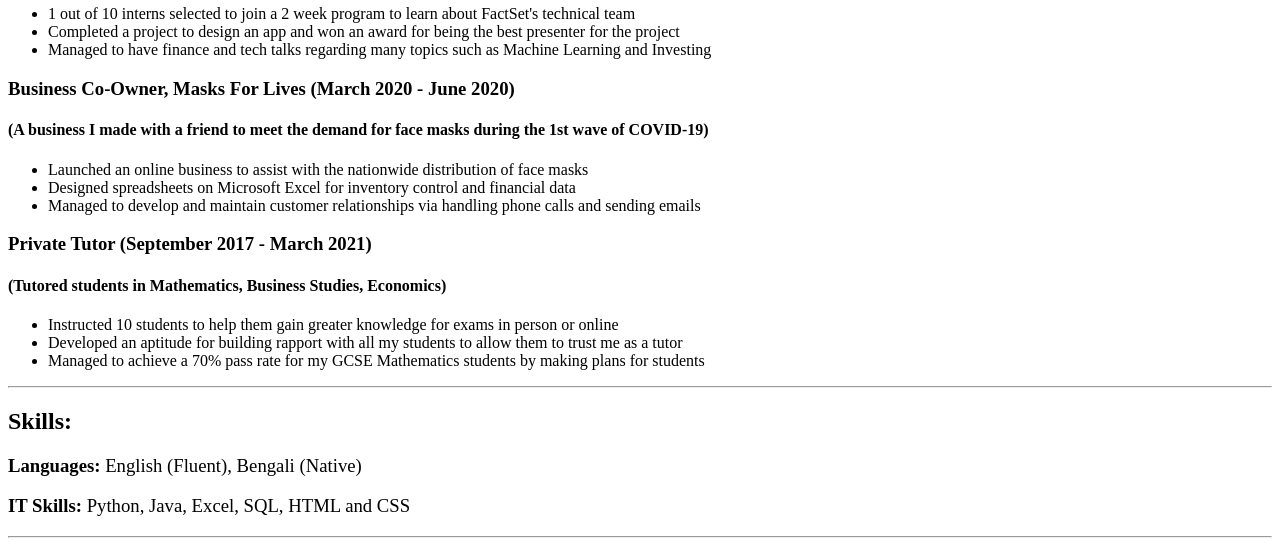
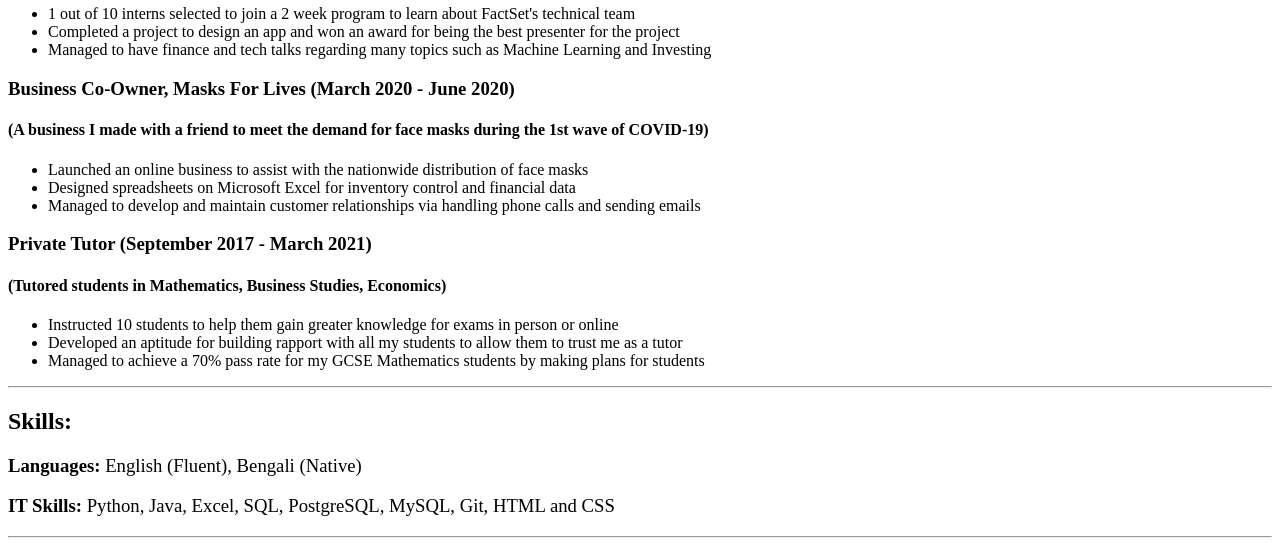
Before and after one commit to ChittagongianProgrammer/html-resume, a plain HTML site: page index.html in a window 1280 px wide. Shown: the part 982-1525 px from the top of the page. Drawn offline with Linux system fonts and the light colour scheme.

Commit message:
Update index.html
Added extra skills to my resume to be specific about what technical tools I can use

```diff
--- a/index.html
+++ b/index.html
@@ -71,7 +71,7 @@
 
     <h2>Skills:</h2>
     <h3>Languages: <span style="font-weight: normal;">English (Fluent), Bengali (Native)</span></h3>
-    <h3>IT Skills: <span style="font-weight: normal;">Python, Java, Excel, SQL, HTML and CSS </span></h3>
+    <h3>IT Skills: <span style="font-weight: normal;">Python, Java, Excel, SQL, PostgreSQL, MySQL, Git,  HTML and CSS  </span></h3>
 <hr/>
 
 
```
